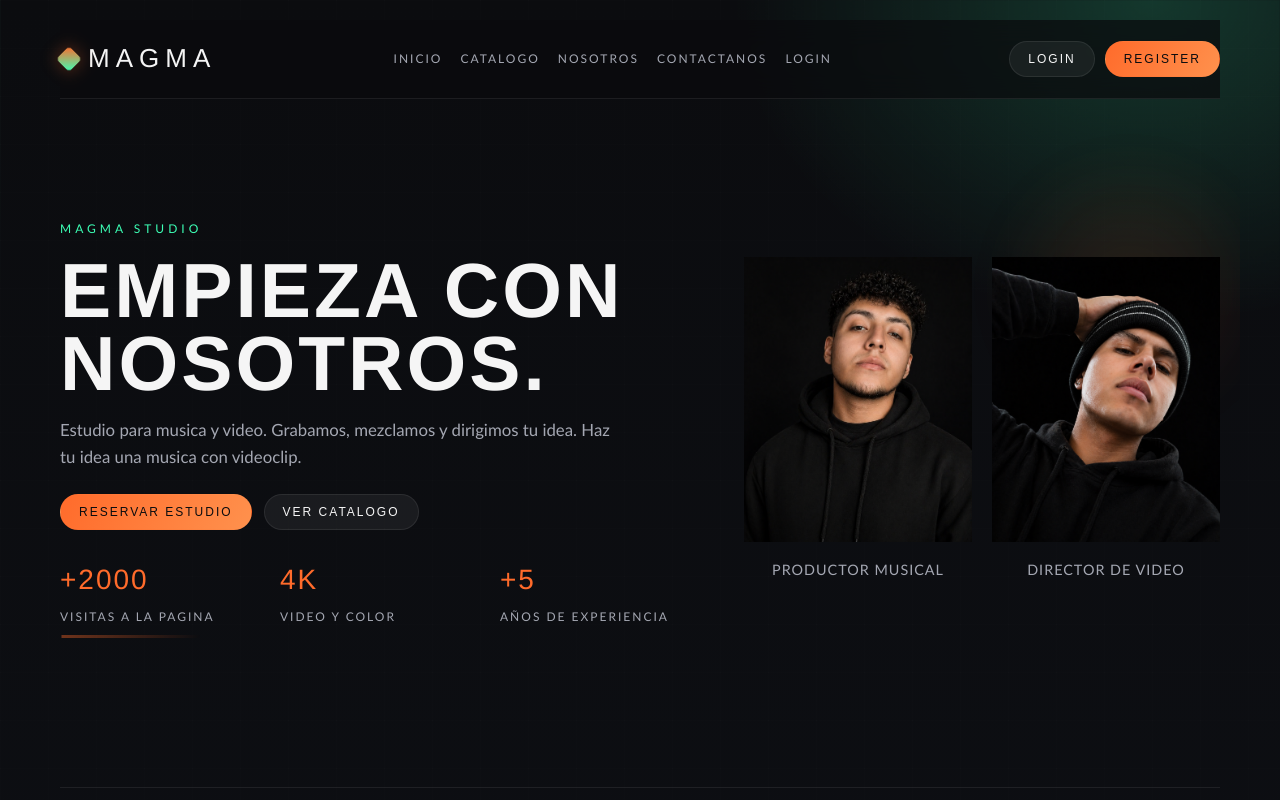
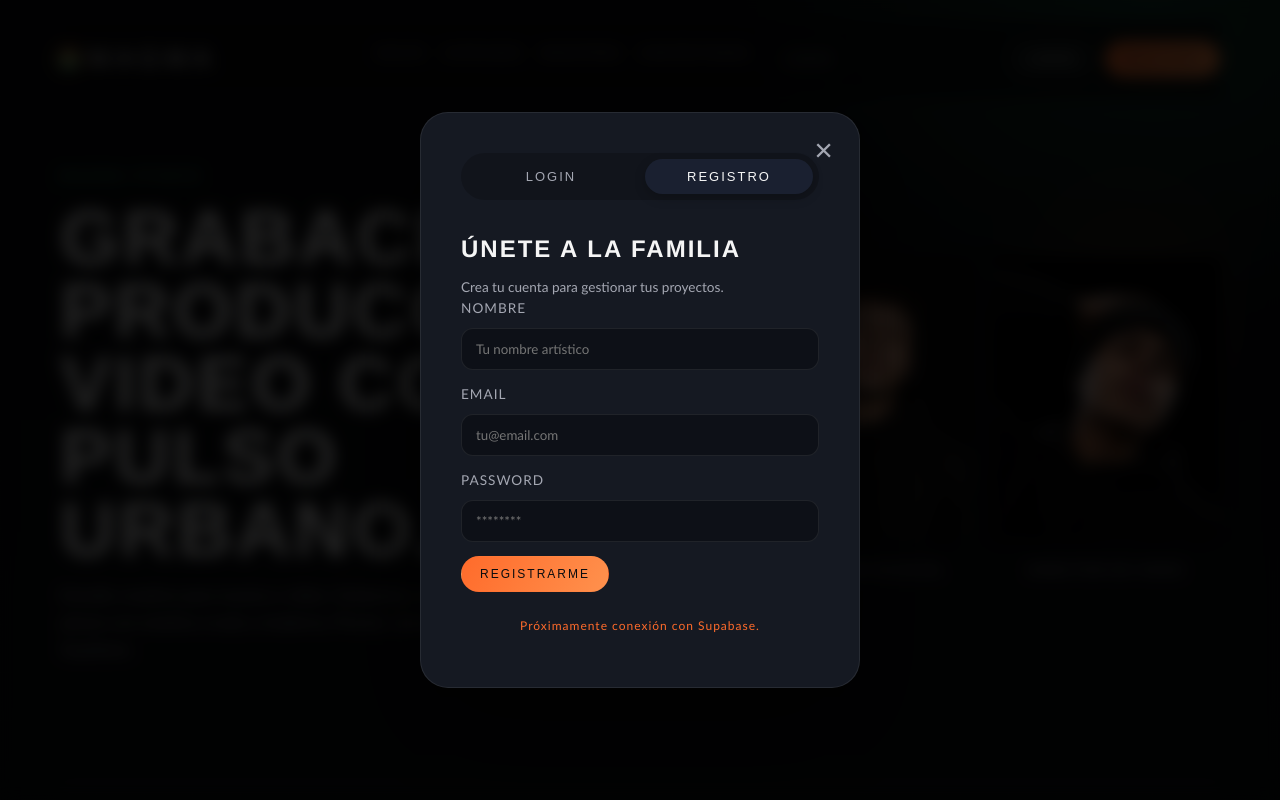
Before and after one commit to MarcoArgote/magmaofi, a React (Vite) app: page / in a window 1280 px wide. Both pictures are taken after a click on the button "REGISTER". Shown: the top 800 px of the page. Built offline with nearby package versions, Linux system fonts and the light colour scheme.

Commit message:
feat: add auth modals and WhatsApp integrated contact form

```diff
--- a/src/App.css
+++ b/src/App.css
@@ -1009,3 +1009,130 @@ textarea {
 .fade-in.gsap-animate {
   opacity: 0;
 }
+
+/* Auth Modal Styles */
+.auth-overlay {
+  position: fixed;
+  inset: 0;
+  background: rgba(0, 0, 0, 0.85);
+  backdrop-filter: blur(8px);
+  z-index: 100;
+  display: flex;
+  align-items: center;
+  justify-content: center;
+  padding: 20px;
+  animation: fadeIn 0.3s ease;
+}
+
+.auth-modal {
+  background: var(--surface);
+  border: 1px solid var(--line);
+  border-radius: 28px;
+  width: 100%;
+  max-width: 440px;
+  padding: 40px;
+  position: relative;
+  box-shadow: 0 40px 100px rgba(0, 0, 0, 0.6);
+  animation: modalUp 0.4s cubic-bezier(0.16, 1, 0.3, 1);
+}
+
+.close-modal {
+  position: absolute;
+  top: 20px;
+  right: 20px;
+  background: none;
+  border: none;
+  color: var(--muted);
+  font-size: 32px;
+  cursor: pointer;
+  line-height: 1;
+  transition: color 0.2s ease;
+}
+
+.close-modal:hover {
+  color: var(--text);
+}
+
+.auth-tabs {
+  display: flex;
+  gap: 10px;
+  margin-bottom: 30px;
+  background: rgba(0, 0, 0, 0.2);
+  padding: 6px;
+  border-radius: 999px;
+}
+
+.auth-tab {
+  flex: 1;
+  padding: 10px;
+  border: none;
+  background: none;
+  color: var(--muted);
+  font-size: 13px;
+  letter-spacing: 2px;
+  text-transform: uppercase;
+  cursor: pointer;
+  border-radius: 999px;
+  transition: all 0.2s ease;
+}
+
+.auth-tab.active {
+  background: var(--surface-2);
+  color: var(--text);
+  box-shadow: 0 4px 12px rgba(0, 0, 0, 0.2);
+}
+
+.auth-form-container h3 {
+  margin: 0 0 8px;
+  font-family: var(--display);
+  font-size: 24px;
+  letter-spacing: 2px;
+  text-transform: uppercase;
+}
+
+.auth-note {
+  margin-top: 24px;
+  font-size: 12px;
+  color: var(--accent);
+  text-align: center;
+  letter-spacing: 1px;
+}
+
+.nav-btn {
+  background: none;
+  border: 1px solid var(--line);
+  color: var(--muted);
+  padding: 8px 16px;
+  border-radius: 999px;
+  font-size: 12px;
+  letter-spacing: 2px;
+  text-transform: uppercase;
+  cursor: pointer;
+  text-align: left;
+}
+
+.form-input {
+  width: 100%;
+  background: #0d1017;
+  border: 1px solid var(--line);
+  border-radius: 12px;
+  padding: 12px 14px;
+  color: var(--text);
+  font-family: var(--body);
+}
+
+@keyframes fadeIn {
+  from { opacity: 0; }
+  to { opacity: 1; }
+}
+
+@keyframes modalUp {
+  from { opacity: 0; transform: translateY(20px) scale(0.95); }
+  to { opacity: 1; transform: translateY(0) scale(1); }
+}
+
+@media (max-width: 600px) {
+  .auth-modal {
+    padding: 30px 24px;
+  }
+}
--- a/src/App.tsx
+++ b/src/App.tsx
@@ -1,4 +1,4 @@
-import { useRef } from 'react'
+import { useRef, useState, useEffect } from 'react'
 import { gsap } from 'gsap'
 import { ScrollTrigger } from 'gsap/ScrollTrigger'
 import { useGSAP } from '@gsap/react'
@@ -13,6 +13,9 @@ function App() {
   const heroRef = useRef<HTMLElement | null>(null)
   const producerRef = useRef<HTMLImageElement | null>(null)
   const directorRef = useRef<HTMLImageElement | null>(null)
+  const [menuOpen, setMenuOpen] = useState(false)
+  const [showAuthModal, setShowAuthModal] = useState(false)
+  const [authMode, setAuthMode] = useState<'login' | 'register'>('login')
 
   useGSAP(
     () => {
@@ -82,6 +85,91 @@ function App() {
     { scope: root },
   )
 
+  const toggleMenu = () => {
+    setMenuOpen(!menuOpen)
+  }
+
+  const openAuth = (mode: 'login' | 'register') => {
+    setAuthMode(mode)
+    setShowAuthModal(true)
+    setMenuOpen(false)
+  }
+
+  const handleWhatsAppSubmit = (e: React.FormEvent<HTMLFormElement>) => {
+    e.preventDefault()
+    const formData = new FormData(e.currentTarget)
+    const nombre = formData.get('nombre')
+    const servicio = formData.get('servicio')
+    const mensaje = formData.get('mensaje')
+
+    const text = `Hola Magma Studio! Mi nombre es ${nombre}. Me interesa el servicio: ${servicio}. Mi consulta: ${mensaje}`
+    const encodedText = encodeURIComponent(text)
+    window.open(`https://wa.me/59165335510?text=${encodedText}`, '_blank')
+  }
+
+  useEffect(() => {
+    const elementsToReveal = document.querySelectorAll('.reveal')
+    elementsToReveal.forEach((el) => el.classList.add('gsap-animate'))
+
+    gsap.fromTo(
+      '.reveal.gsap-animate',
+      { opacity: 0, y: 50 },
+      {
+        opacity: 1,
+        y: 0,
+        duration: 1,
+        stagger: 0.3,
+        scrollTrigger: {
+          trigger: '.reveal',
+          start: 'top 80%',
+          toggleActions: 'play none none none',
+        },
+      }
+    )
+
+    gsap.fromTo(
+      '.fade-in.gsap-animate',
+      { opacity: 0 },
+      {
+        opacity: 1,
+        duration: 1.5,
+        scrollTrigger: {
+          trigger: '.fade-in',
+          start: 'top 90%',
+          toggleActions: 'play none none none',
+        },
+      }
+    )
+  }, [])
+
+  useEffect(() => {
+    const links = document.querySelectorAll('a[href^="#"]')
+
+    links.forEach((link) => {
+      link.addEventListener('click', (event) => {
+        event.preventDefault()
+        const href = link.getAttribute('href')
+        if (href) {
+          const targetId = href.substring(1)
+          const targetElement = document.getElementById(targetId)
+
+          if (targetElement) {
+            window.scrollTo({
+              top: targetElement.offsetTop,
+              behavior: 'smooth',
+            })
+          }
+        }
+      })
+    })
+
+    return () => {
+      links.forEach((link) => {
+        link.removeEventListener('click', () => {})
+      })
+    }
+  }, [])
+
   return (
     <div className="page" ref={root}>
       <header className="site-header">
@@ -89,18 +177,22 @@ function App() {
           <span className="brand-mark" aria-hidden="true"></span>
           MAGMA
         </div>
-        <nav className="nav">
-          <a href="#inicio">Inicio</a>
-          <a href="#catalogo">Catalogo</a>
-          <a href="#nosotros">Nosotros</a>
-          <a href="#contacto">Contactanos</a>
-          <a href="#acceso">Login</a>
+        <button className="menu-toggle" onClick={toggleMenu} aria-label="Toggle navigation">
+          <span className="menu-icon"></span>
+          <span className="menu-text">Menú</span>
+        </button>
+        <nav className={`nav ${menuOpen ? 'open' : ''}`}>
+          <a href="#inicio" onClick={() => setMenuOpen(false)}>Inicio</a>
+          <a href="#catalogo" onClick={() => setMenuOpen(false)}>Catálogo</a>
+          <a href="#nosotros" onClick={() => setMenuOpen(false)}>Nosotros</a>
+          <a href="#contacto" onClick={() => setMenuOpen(false)}>Contáctanos</a>
+          <button className="nav-btn" onClick={() => openAuth('login')}>Login</button>
         </nav>
         <div className="header-actions">
-          <button type="button" className="btn ghost">
+          <button type="button" className="btn ghost" onClick={() => openAuth('login')}>
             Login
           </button>
-          <button type="button" className="btn primary">
+          <button type="button" className="btn primary" onClick={() => openAuth('register')}>
             Register
           </button>
         </div>
@@ -108,40 +200,12 @@ function App() {
 
       <main>
         <section id="inicio" className="hero" ref={heroRef}>
-          <div className="hero-copy">
-            <p className="eyebrow reveal">Magma Studio</p>
-            <h1 className="hero-title reveal">
-              Empieza con nosotros.
-            </h1>
-            <p className="lead reveal">
-              Estudio para musica y video. Grabamos, mezclamos y
-              dirigimos tu idea. Haz tu idea una musica con videoclip.
-            </p>
-            <div className="hero-actions reveal">
-              <button type="button" className="btn primary">
-                Reservar estudio
-              </button>
-              <button type="button" className="btn ghost">
-                Ver catalogo
-              </button>
+          <div className="hero-copy reveal">
+            <p className="eyebrow">Magma Studio</p>
+            <h1 className="hero-title">Grabacion, produccion y video con pulso urbano.</h1>
+            <p className="lead">Estudio creativo para musica y video. Grabamos, mezclamos y dirigimos piezas con estetica cruda y moderna. Pronto: reservas, clientes y pagos con Supabase.</p>
           </div>
-            <div className="hero-metrics reveal">
-              <div>
-                <span className="metric-number">+2000</span>
-                <span className="metric-label">visitas a la pagina</span>
-              </div>
-              <div>
-                <span className="metric-number">4K</span>
-                <span className="metric-label">Video y color</span>
-              </div>
-              <div>
-                <span className="metric-number">+5</span>
-                <span className="metric-label">Años de experiencia</span>
-              </div>
-            </div>
-            <div className="signal-line" aria-hidden="true"></div>
-          </div>
-          <div className="hero-visual">
+          <div className="hero-visual fade-in">
             <div className="image-row">
               <div className="image-container">
                 <img
@@ -162,7 +226,6 @@ function App() {
                 <p className="image-label">Director de video</p>
               </div>
             </div>
-
           </div>
         </section>
 
@@ -495,22 +558,19 @@ function App() {
           <div className="split">
             <div className="reveal">
               <p className="lead">
-                Somos un duo de productor musical y director de video. Nuestro
-                flujo une sonido y camara para piezas que se sienten vivas. En
-                2026 abrimos Magma como estudio urbano para artistas, marcas y
-                crews que quieren un look autentico.
+                En Studio Magma, la música no es solo un trabajo; es un legado. Somos dos hermanos apasionados por la producción de audio y video. Fusionamos nuestra conexión personal con la disciplina técnica para ofrecer un espacio donde los artistas emergentes pueden transformar sus ideas en hits. Nuestra misión es simple: darle a tu talento el fuego y la estructura que necesita para estallar en la industria urbana.
               </p>
               <ul className="values">
-                <li>Detalle tecnico y mezcla limpia.</li>
-                <li>Direccion creativa con guion visual.</li>
-                <li>Entrega rapida con backups seguros.</li>
+                <li>Mazter y mezcla.</li>
+                <li>Direccion creativa.</li>
+                <li>Asesorias si en caso necesitaras.</li>
               </ul>
             </div>
             <div className="panel-grid">
               <div className="panel reveal">
                 <h4>Productor Musical</h4>
                 <p>
-                  Beats, tracking y mezcla final con actitud. Enfoque en
+                  Beats, tracking y mezcla. Enfoque en
                   dinamica y punch.
                 </p>
               </div>
@@ -522,10 +582,9 @@ function App() {
                 </p>
               </div>
               <div className="panel reveal">
-                <h4>Pipeline</h4>
+                <h4>Velocidad</h4>
                 <p>
-                  Un solo calendario, archivos ordenados y seguimiento por
-                  Supabase cuando este listo.
+                  Entrega en menos de 3 dias.
                 </p>
               </div>
             </div>
@@ -537,7 +596,7 @@ function App() {
             <p className="eyebrow">Contactanos</p>
             <h2>Cuentalo y lo aterrizamos</h2>
             <p>
-              Envia tu brief. Respondemos con propuesta, calendario y costo en
+              Envia tu propuesta. Respondemos con propuesta, calendario y costo en
               menos de 24 horas.
             </p>
           </div>
@@ -546,98 +605,101 @@ function App() {
               <p className="lead">Magma Studio</p>
               <ul className="contact-list">
                 <li>
-                  <span>Direccion:</span> Zona Centro, CDMX
+                  <span>Direccion:</span> Cochabamba, Bolivia
                 </li>
                 <li>
-                  <span>Horario:</span> Lun a Sab, 10:00 - 22:00
+                  <span>Horario:</span> Lun a Domingos, 24/7
                 </li>
                 <li>
-                  <span>Email:</span> hola@magma.studio
-                </li>
-                <li>
-                  <span>Tel:</span> +52 55 0000 0000
+                  <span>Contactame:</span> +591 65335510
                 </li>
               </ul>
             </div>
-            <form
-              className="contact-form reveal"
-              onSubmit={(event) => event.preventDefault()}
-            >
-              <label className="form-field">
-                Nombre
-                <input type="text" placeholder="Tu nombre" />
-              </label>
-              <label className="form-field">
-                Email
-                <input type="email" placeholder="tu@email.com" />
-              </label>
-              <label className="form-field">
-                Proyecto
-                <input type="text" placeholder="EP, video, campana" />
-              </label>
-              <label className="form-field">
-                Mensaje
-                <textarea placeholder="Que necesitas y para cuando"></textarea>
-              </label>
-              <div className="form-actions">
-                <button type="submit" className="btn primary">
-                  Enviar brief
+
+            <form className="contact-form reveal" onSubmit={handleWhatsAppSubmit}>
+              <div className="form-field">
+                <label htmlFor="nombre">Nombre</label>
+                <input type="text" id="nombre" name="nombre" placeholder="Tu nombre" required />
+              </div>
+              <div className="form-field">
+                <label htmlFor="servicio">Servicio de interés</label>
+                <select id="servicio" name="servicio" className="form-input">
+                  <option value="Video">Producción de Video</option>
+                  <option value="Musica">Producción Musical</option>
+                  <option value="Combo">Combo Magma</option>
+                  <option value="Otro">Otro / Consulta General</option>
+                </select>
+              </div>
+              <div className="form-field">
+                <label htmlFor="mensaje">Mensaje</label>
+                <textarea id="mensaje" name="mensaje" placeholder="Cuéntanos tu proyecto..." required></textarea>
+              </div>
+              <button type="submit" className="btn primary whatsapp">
+                Enviar a WhatsApp
               </button>
-                <button type="button" className="btn whatsapp">
-                  WhatsApp
-                </button>
-              </div>
             </form>
           </div>
         </section>
 
-        <section id="acceso" className="section">
-          <div className="section-header reveal">
-            <p className="eyebrow">Acceso</p>
-            <h2>Login y Register</h2>
-            <p>
-              Pantallas listas para integrar con Supabase cuando activemos la
-              base de datos.
-            </p>
+      </main>
+
+      {showAuthModal && (
+        <div className="auth-overlay" onClick={() => setShowAuthModal(false)}>
+          <div className="auth-modal" onClick={(e) => e.stopPropagation()}>
+            <button className="close-modal" onClick={() => setShowAuthModal(false)}>&times;</button>
+
+            <div className="auth-tabs">
+              <button
+                className={`auth-tab ${authMode === 'login' ? 'active' : ''}`}
+                onClick={() => setAuthMode('login')}
+              >
+                Login
+              </button>
+              <button
+                className={`auth-tab ${authMode === 'register' ? 'active' : ''}`}
+                onClick={() => setAuthMode('register')}
+              >
+                Registro
+              </button>
             </div>
-          <div className="auth-grid">
-            <div className="auth-card reveal">
-              <h3>Login</h3>
-              <label className="form-field">
-                Email
+
+            {authMode === 'login' ? (
+              <div className="auth-form-container">
+                <h3>Bienvenido de nuevo</h3>
+                <p className="helper">Ingresa a tu cuenta de artista.</p>
+                <div className="form-field">
+                  <label>Email</label>
                   <input type="email" placeholder="tu@email.com" />
-              </label>
-              <label className="form-field">
-                Password
+                </div>
+                <div className="form-field">
+                  <label>Password</label>
                   <input type="password" placeholder="********" />
-              </label>
-              <button type="button" className="btn primary">
-                Entrar
-              </button>
-              <p className="helper">Proximamente conectado a Supabase.</p>
                 </div>
-            <div className="auth-card reveal">
-              <h3>Register</h3>
-              <label className="form-field">
-                Nombre
-                <input type="text" placeholder="Tu nombre" />
-              </label>
-              <label className="form-field">
-                Email
+                <button type="button" className="btn primary">Entrar</button>
+              </div>
+            ) : (
+              <div className="auth-form-container">
+                <h3>Únete a la familia</h3>
+                <p className="helper">Crea tu cuenta para gestionar tus proyectos.</p>
+                <div className="form-field">
+                  <label>Nombre</label>
+                  <input type="text" placeholder="Tu nombre artístico" />
+                </div>
+                <div className="form-field">
+                  <label>Email</label>
                   <input type="email" placeholder="tu@email.com" />
-              </label>
-              <label className="form-field">
-                Password
+                </div>
+                <div className="form-field">
+                  <label>Password</label>
                   <input type="password" placeholder="********" />
-              </label>
-              <button type="button" className="btn ghost">
-                Crear cuenta
-              </button>
-              <p className="helper">Registro informativo por ahora.</p>
+                </div>
+                <button type="button" className="btn primary">Registrarme</button>
+              </div>
+            )}
+            <p className="auth-note">Próximamente conexión con Supabase.</p>
           </div>
         </div>
-        </section>
-      </main>
+      )}
 
       <footer className="footer">
         Magma Studio - sonido y vision en un solo golpe.
```
Lines whose indentation alone changed are shown as unchanged.
